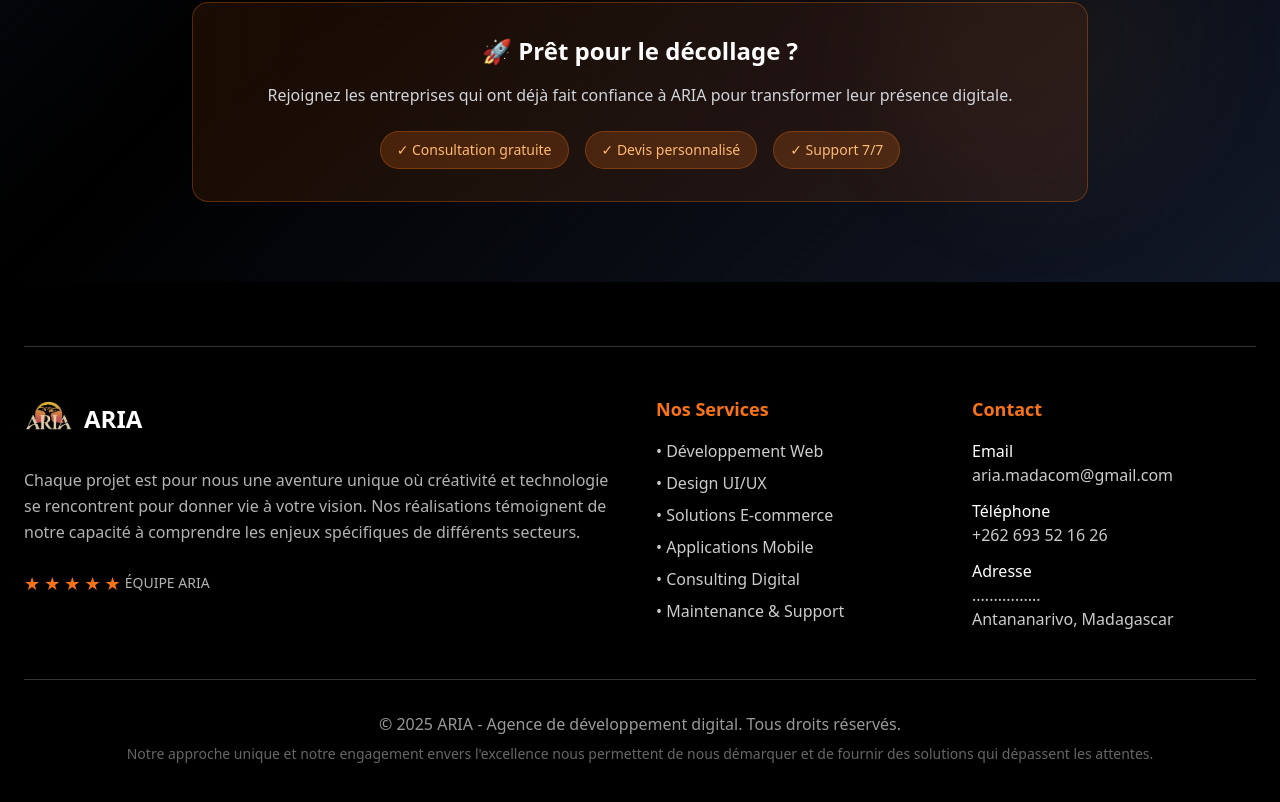
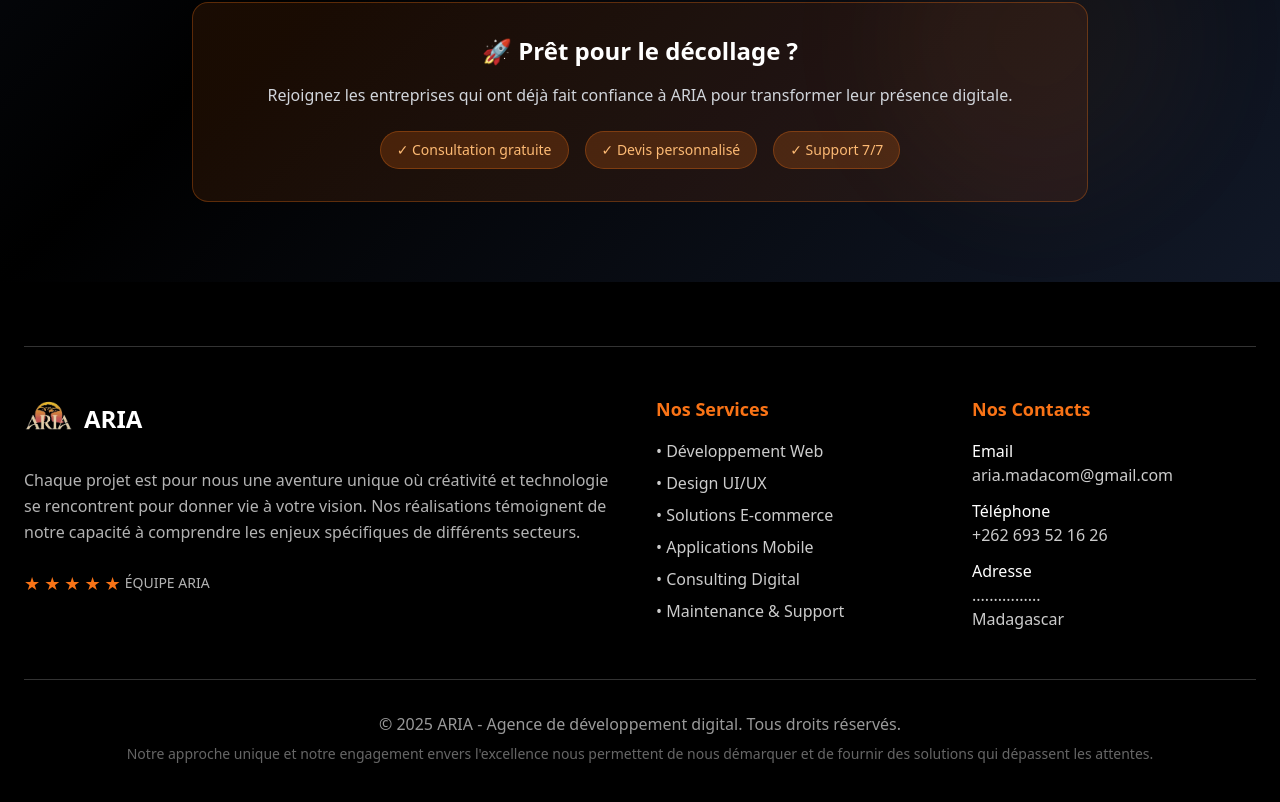
Before and after one commit to mahefaandriam/Aria, a React (Vite) app: page / in a window 1280 px wide. Shown: the part 4471-5273 px from the top of the page. Built offline with nearby package versions, Linux system fonts and the light colour scheme; no server answers; the database is empty.

Commit message:
Update Footer.tsx

```diff
--- a/src/components/Footer.tsx
+++ b/src/components/Footer.tsx
@@ -46,7 +46,7 @@ const Footer = () => {
 
             {/* Contact Info */}
             <div>
-              <h4 className="text-lg font-semibold mb-4 text-orange-500">Contact</h4>
+              <h4 className="text-lg font-semibold mb-4 text-orange-500">Nos Contacts</h4>
               <div className="space-y-3 text-white/80">
                 <div>
                   <p className="font-medium text-white">Email</p>
@@ -58,7 +58,7 @@ const Footer = () => {
                 </div>
                 <div>
                   <p className="font-medium text-white">Adresse</p>
-                  <p>................<br />Antananarivo, Madagascar</p>
+                  <p>................<br />Madagascar</p>
                 </div>
               </div>
             </div>
```
